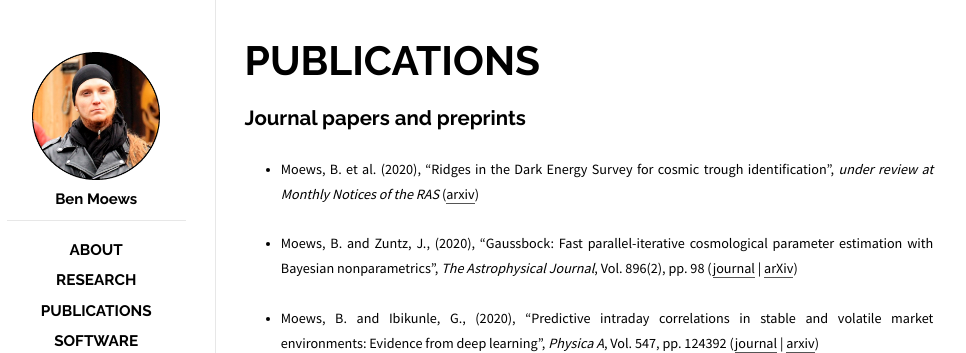
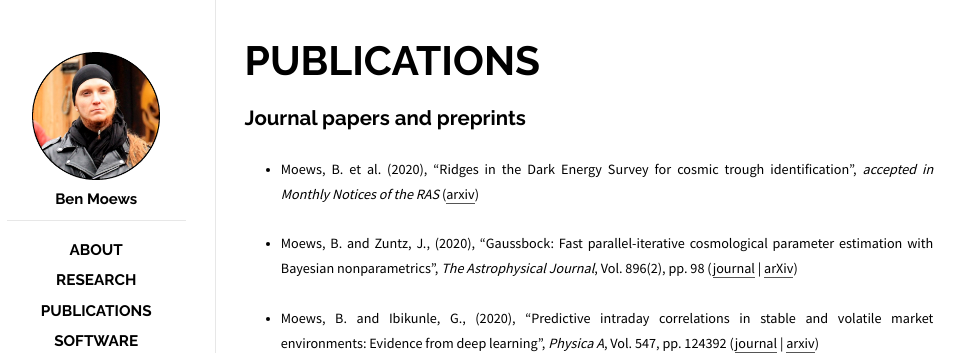
Before and after one commit to moews/moews.github.io, a Jekyll site: the page built from _posts/2017-03-25-publications.md, in a window 1280 px wide. Shown: the top 353 px of the page, without its empty margins (143-1109 px from the left). Built offline with Jekyll 4.4.1, drawn with Linux system fonts in a browser that asks for light colours.

Commit message:
Update 2017-03-25-publications.md

```diff
--- a/_posts/2017-03-25-publications.md
+++ b/_posts/2017-03-25-publications.md
@@ -8,7 +8,7 @@
 
 ## Journal papers and preprints
 
-* <small>Moews, B. et al. (2020), "Ridges in the Dark Energy Survey for cosmic trough identification", _under review at Monthly Notices of the RAS_ ([arxiv](https://arxiv.org/abs/2005.08583))</small>
+* <small>Moews, B. et al. (2020), "Ridges in the Dark Energy Survey for cosmic trough identification", _accepted in Monthly Notices of the RAS_ ([arxiv](https://arxiv.org/abs/2005.08583))</small>
 
 * <small>Moews, B. and Zuntz, J., (2020), "Gaussbock: Fast parallel-iterative cosmological parameter estimation with Bayesian nonparametrics", _The Astrophysical Journal_, Vol. 896(2), pp. 98 ([journal](https://doi.org/10.3847%2F1538-4357%2Fab93cb) | [arXiv](https://arxiv.org/abs/1905.09800))</small>
 
```
